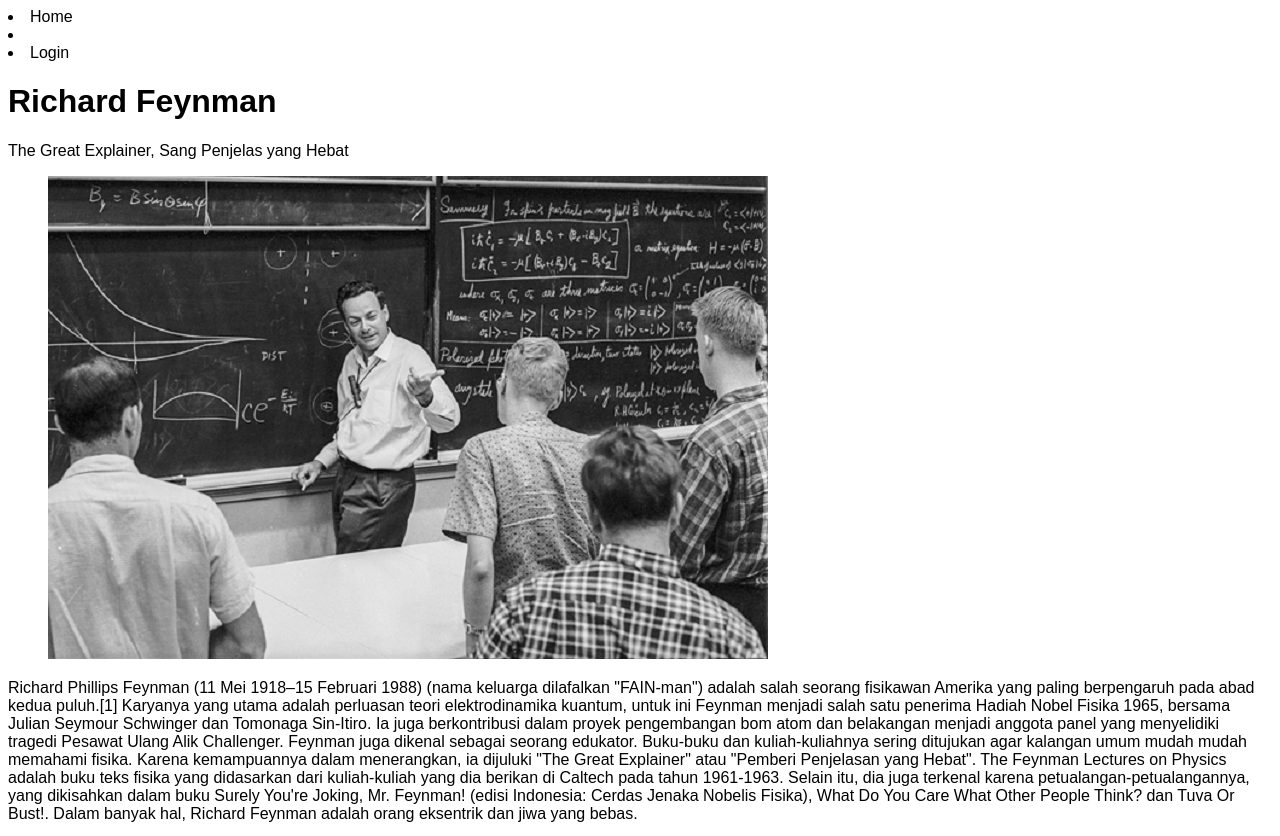
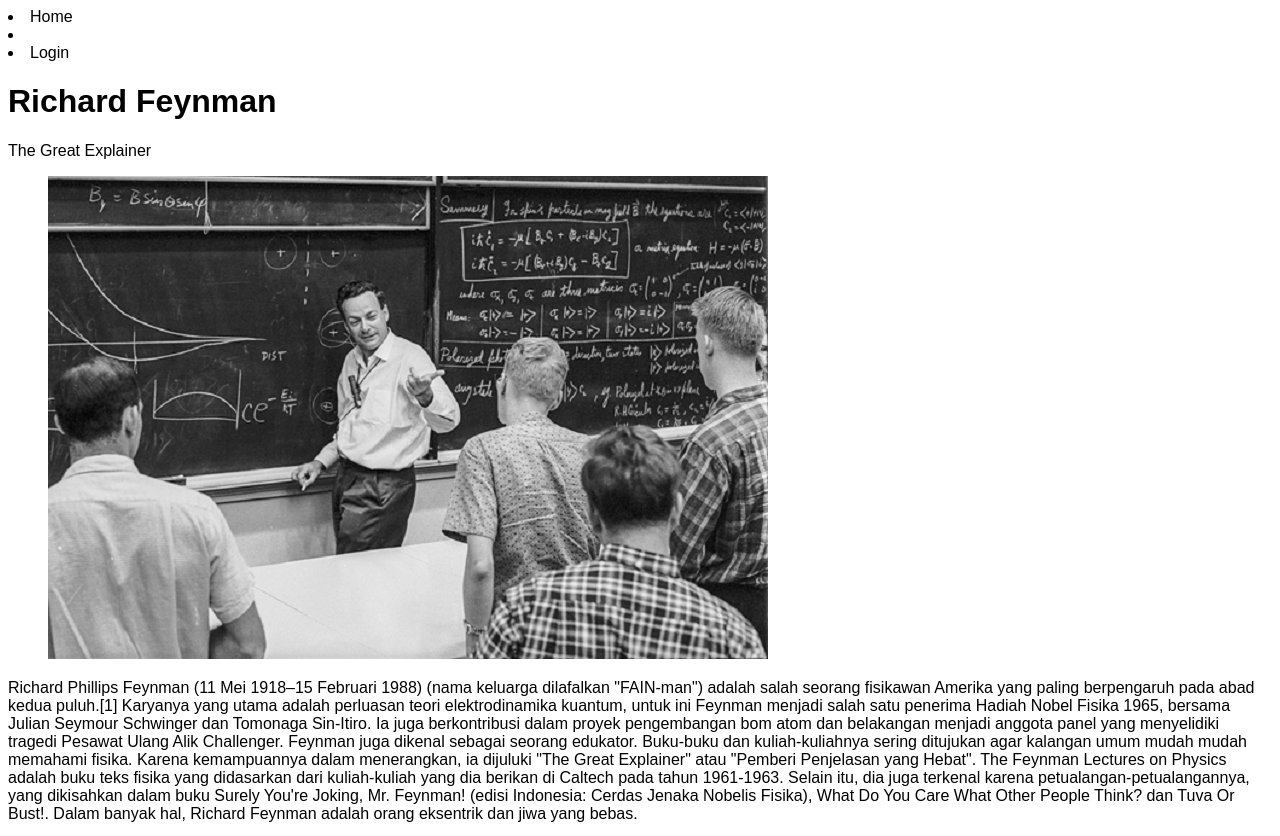
Before and after one commit to B10012/eb, a plain HTML site: page index.html in a window 1280 px wide. Shown: the top 836 px of the page. Drawn offline with Linux system fonts and the light colour scheme.

Commit message:
Update index.html

```diff
--- a/index.html
+++ b/index.html
@@ -16,7 +16,7 @@
     </header>
     <main>
         <h1>Richard Feynman</h1>
-        <p>The Great Explainer, Sang Penjelas yang Hebat</p>
+        <p>The Great Explainer</p>
         <figure class="image-div">
             <img src="./image-asset.png" alt="">
             <figcaption>
```
